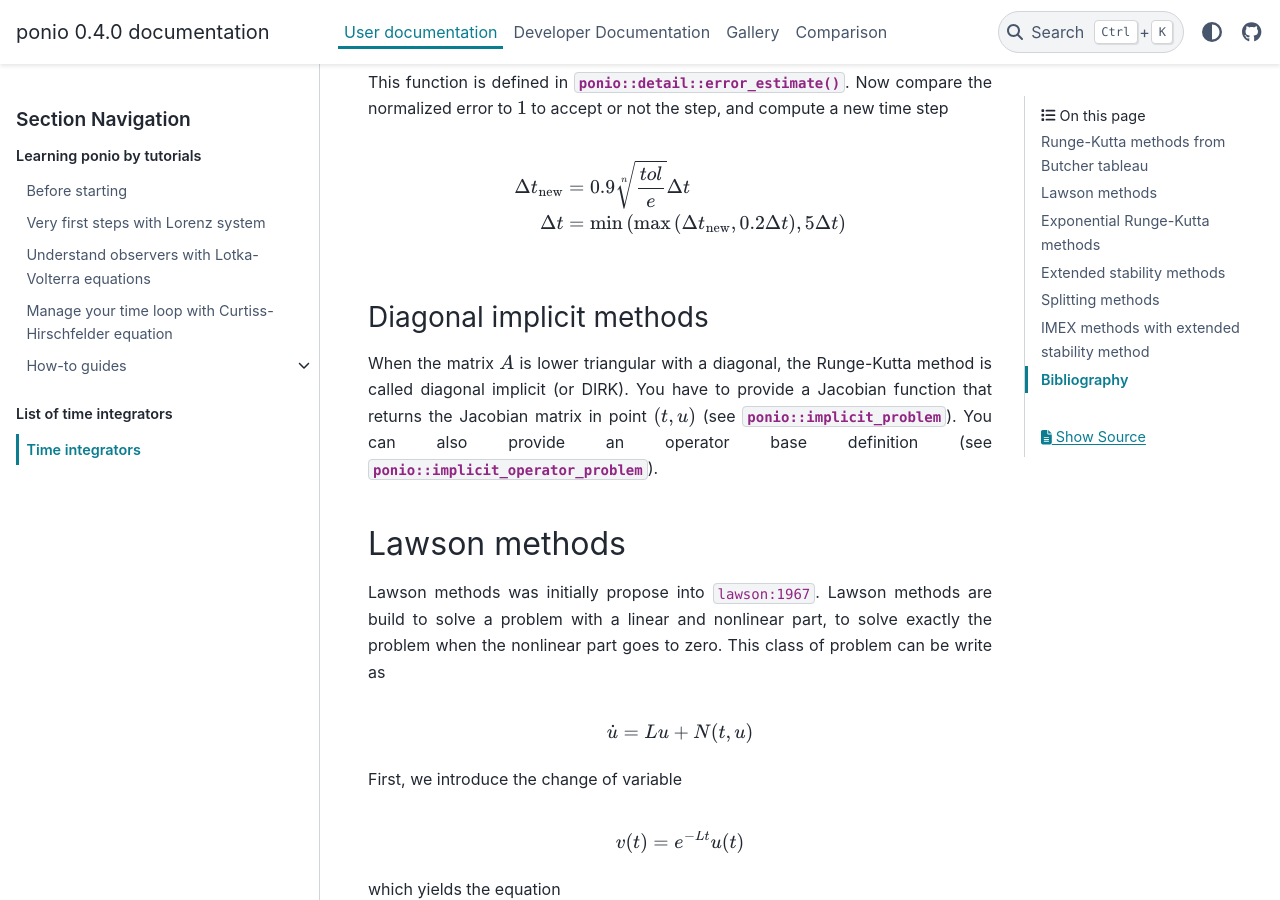
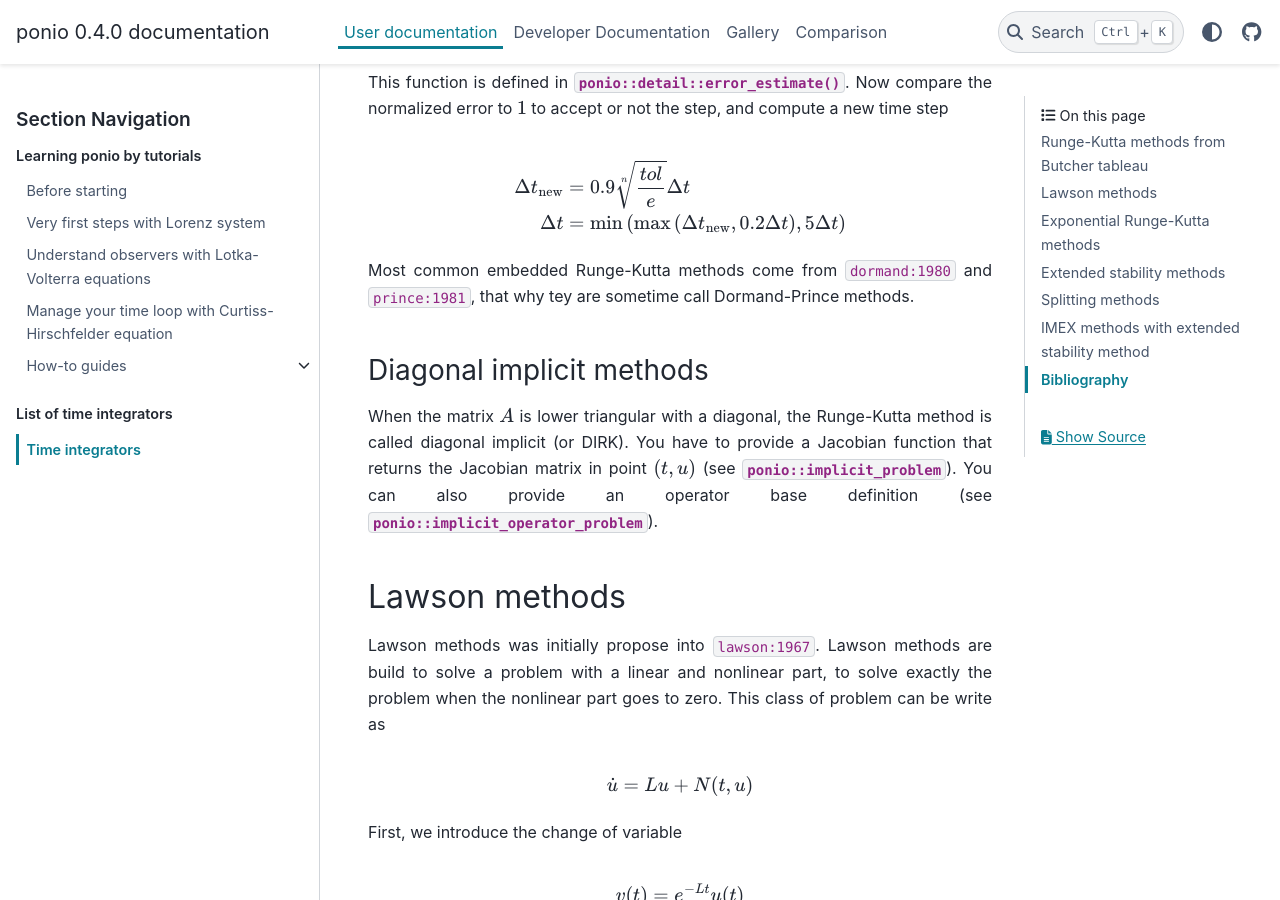
Before and after one commit to hpc-maths/ponio, a Sphinx documentation site: the page built from ponio/doc/source/user/time_integrators.rst, in a window 1280 px wide and 900 px high, scrolled down 1818 px. Built offline with Sphinx 7.4.7 and the PyData theme 0.15.4, drawn with Linux system fonts in a browser that asks for light colours; pages that are not in the unit, such as notebooks, are missing from menus; cross-references to code outside the pages are shown as plain code; some of the changed text lies outside the part shown.

Commit message:
improve doc

```diff
--- a/ponio/doc/source/user/time_integrators.rst
+++ b/ponio/doc/source/user/time_integrators.rst
@@ -86,6 +86,8 @@
     \Delta t            &= \min\left( \max\left( \Delta t_\text{new}, 0.2\Delta t \right) , 5\Delta t \right)
   \end{aligned}
 
+Most common embedded Runge-Kutta methods come from :cite:`dormand:1980` and :cite:`prince:1981`, that why tey are sometime call Dormand-Prince methods.
+
 
 Diagonal implicit methods
 ~~~~~~~~~~~~~~~~~~~~~~~~~
@@ -333,6 +338,9 @@
 where :math:`s` is the number of stages of the method
 
 
+----
+
+
 Splitting methods
 -----------------
 
@@ -418,6 +426,9 @@
    .. math::
 
       \Delta t^\star \approx \frac{\delta C_\delta}{C_0}
+
+
+----
 
 
 IMEX methods with extended stability method
@@ -524,6 +535,9 @@
 * :math:`\ell=1` and :math:`\alpha = \frac{1}{2P'_{s-2+\ell}(0)}`, so :math:`\beta=0` to minimized computation cost.
 
 
+----
+
+
 Bibliography
 ------------
 
```
Also changed, not shown: other parts of ponio/doc/source/user/time_integrators.rst (+4 -1 lines).
